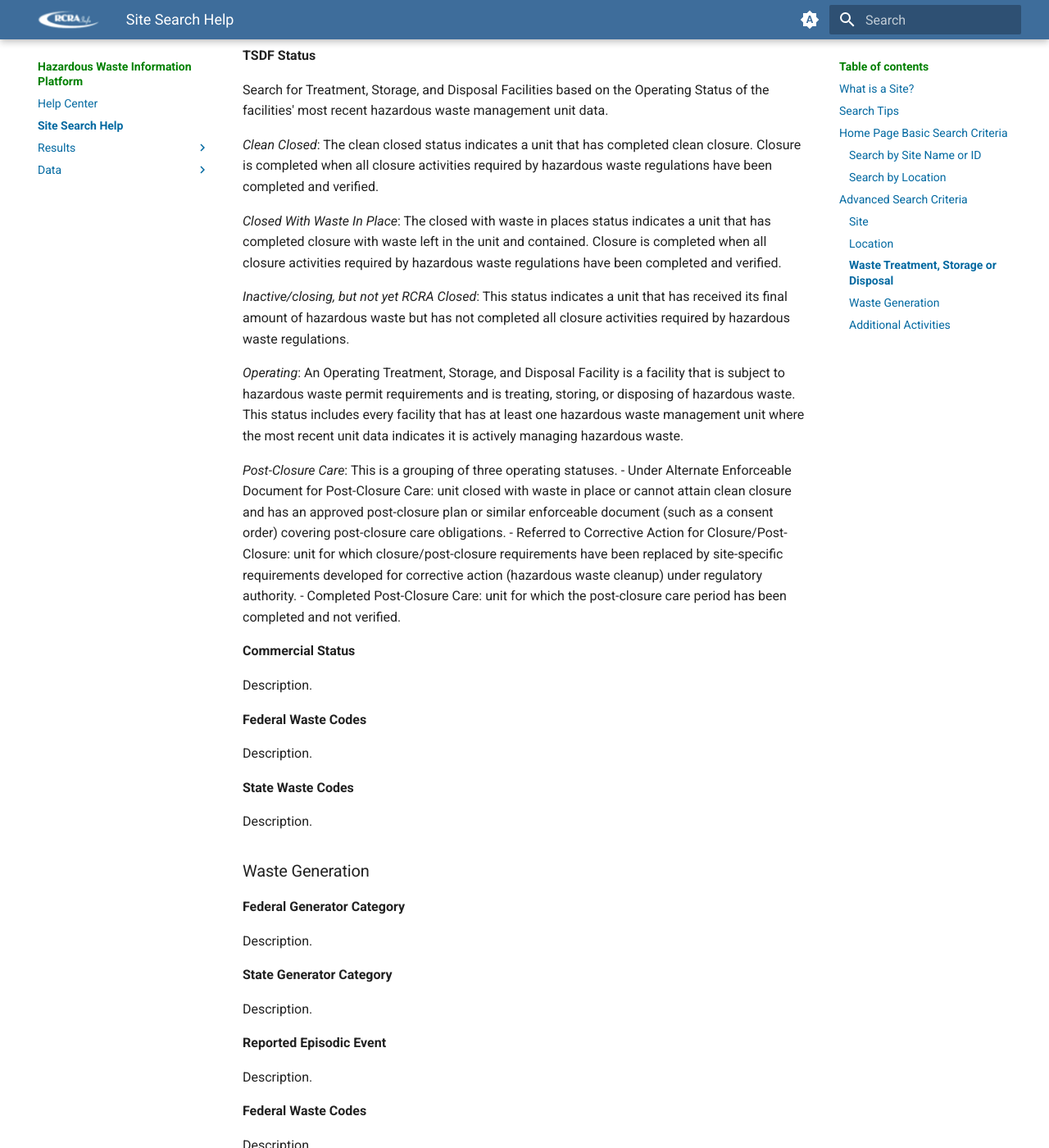
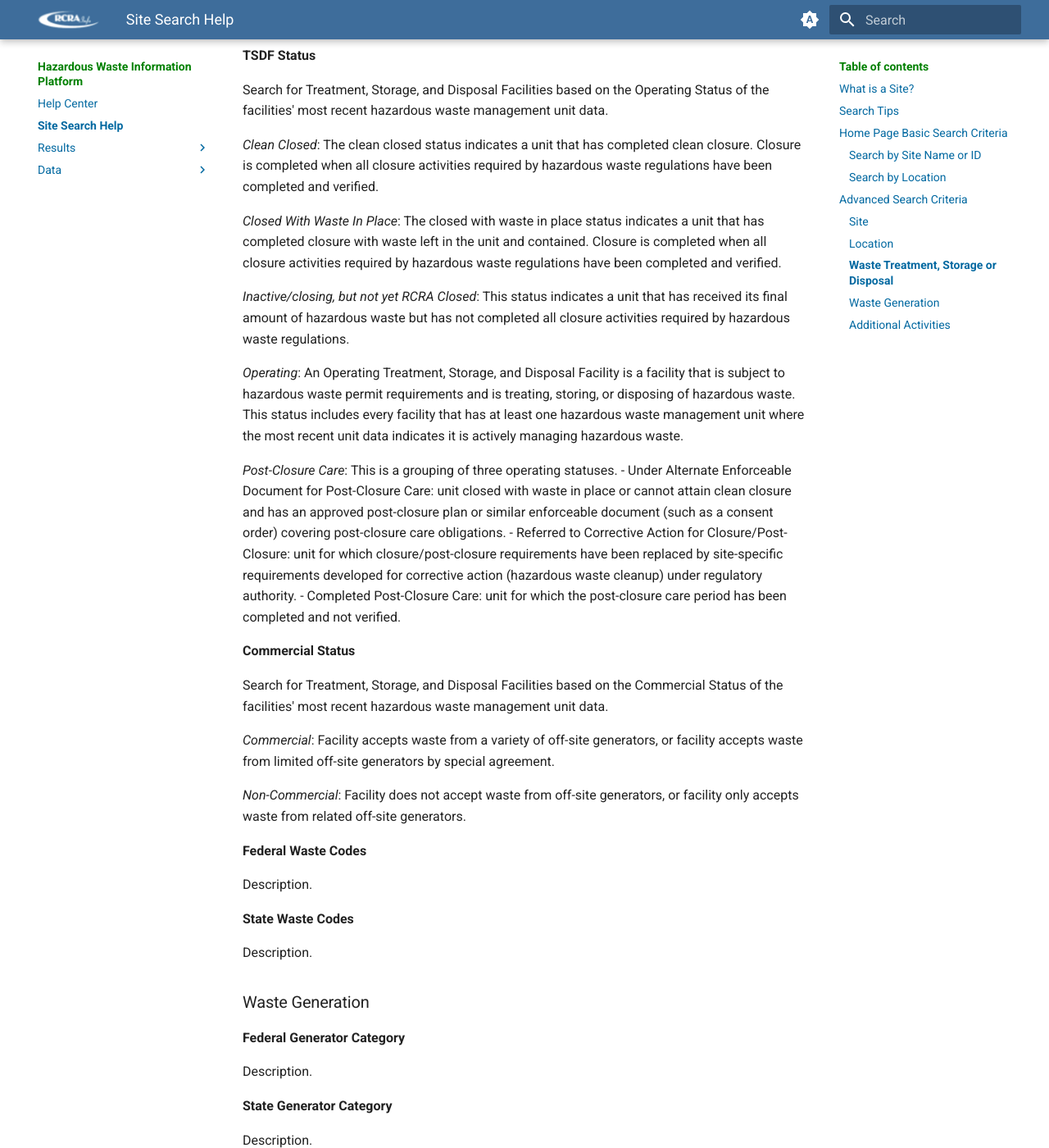
Before and after one commit to furrlori-oss/hwip, an MkDocs documentation site: the page built from docs/search-help.md, in a window 1280 px wide and 1400 px high, scrolled down 3414 px. Shown: the whole window at 82% size. Built offline with MkDocs 1.6.1 and Material for MkDocs 9.7.7, drawn with Linux system fonts in a browser that asks for light colours.

Commit message:
Update search-help.md

```diff
--- a/docs/search-help.md
+++ b/docs/search-help.md
@@ -98,7 +98,7 @@ Search for Treatment, Storage, and Disposal Facilities based on the Operating St
 
 *Clean Closed*: The clean closed status indicates a unit that has completed clean closure. Closure is completed when all closure activities required by hazardous waste regulations have been completed and verified.
 
-*Closed With Waste In Place*: The closed with waste in places status indicates a unit that has completed closure with waste left in the unit and contained. Closure is completed when all closure activities required by hazardous waste regulations have been completed and verified.
+*Closed With Waste In Place*: The closed with waste in place status indicates a unit that has completed closure with waste left in the unit and contained. Closure is completed when all closure activities required by hazardous waste regulations have been completed and verified.
 
 *Inactive/closing, but not yet RCRA Closed*: This status indicates a unit that has received its final amount of hazardous waste but has not completed all closure activities required by hazardous waste regulations.
 
@@ -111,7 +111,11 @@ Search for Treatment, Storage, and Disposal Facilities based on the Operating St
 
 **Commercial Status**
 
-Description.
+Search for Treatment, Storage, and Disposal Facilities based on the Commercial Status of the facilities' most recent hazardous waste management unit data.
+
+*Commercial*: Facility accepts waste from a variety of off-site generators, or facility accepts waste from limited off-site generators by special agreement.
+
+*Non-Commercial*: Facility does not accept waste from off-site generators, or facility only accepts waste from related off-site generators.
 
 **Federal Waste Codes**
 
```
